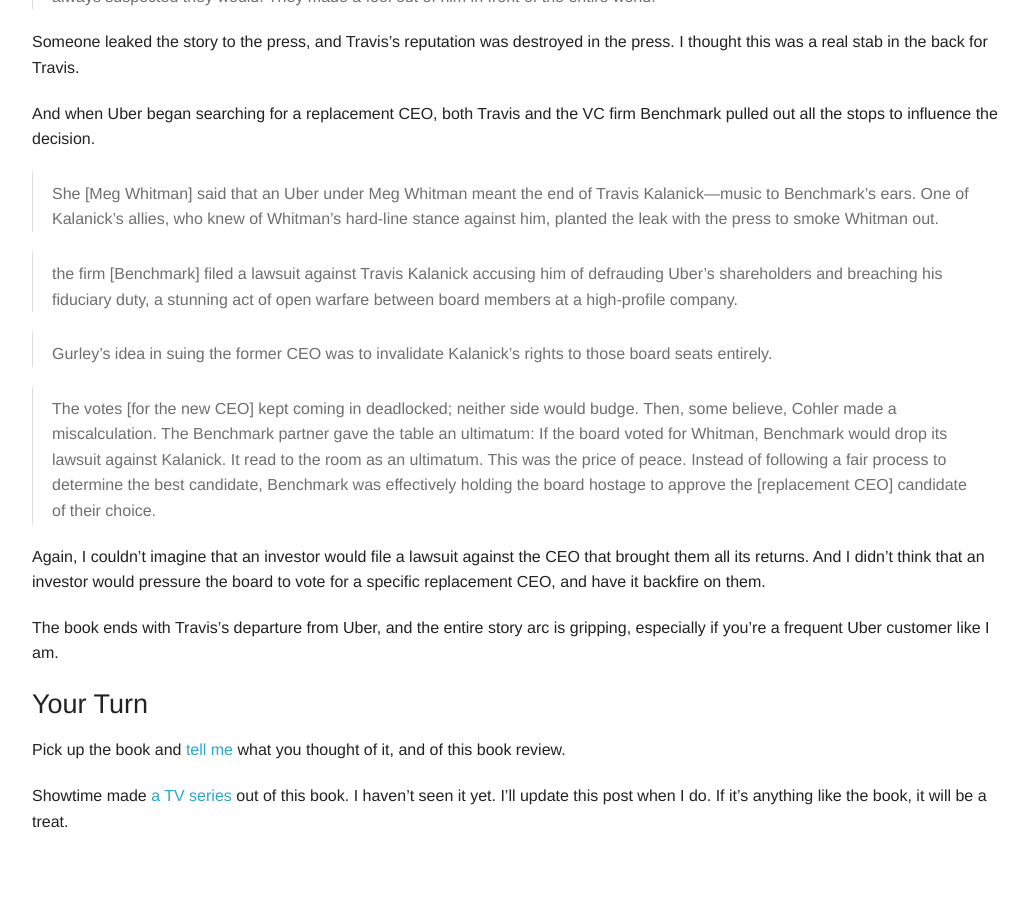
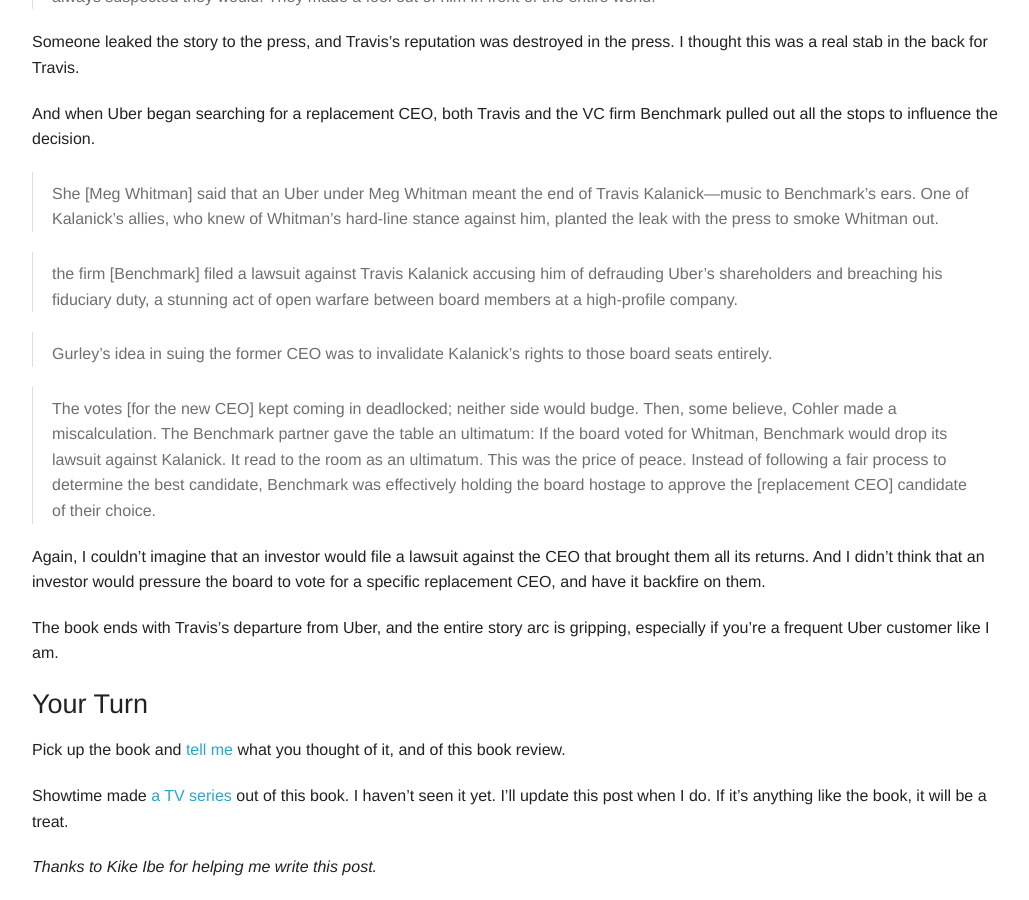
Before and after one commit to v/v.github.io, a Jekyll site: the page built from _posts/2022-09-30-book-review-super-pumped-battle-for-uber.markdown, in a window 1280 px wide and 900 px high, scrolled down 7899 px. Shown: the whole window, without its empty margins (123-1152 px from the left). Built offline with Jekyll 4.4.1, drawn with Linux system fonts in a browser that asks for light colours; before the commit the page ends 8753 px from its top, so only the background shows below that.

Commit message:
credit oibe

```diff
--- a/_posts/2022-09-30-book-review-super-pumped-battle-for-uber.markdown
+++ b/_posts/2022-09-30-book-review-super-pumped-battle-for-uber.markdown
@@ -207,3 +207,5 @@
 Pick up the book and [tell me](https://twitter.com/vwritescode) what you thought of it, and of this book review.
 
 Showtime made [a TV series](https://www.imdb.com/title/tt11173006/) out of this book. I haven't seen it yet. I'll update this post when I do. If it's anything like the book, it will be a treat.
+
+*Thanks to Kike Ibe for helping me write this post.*
```
